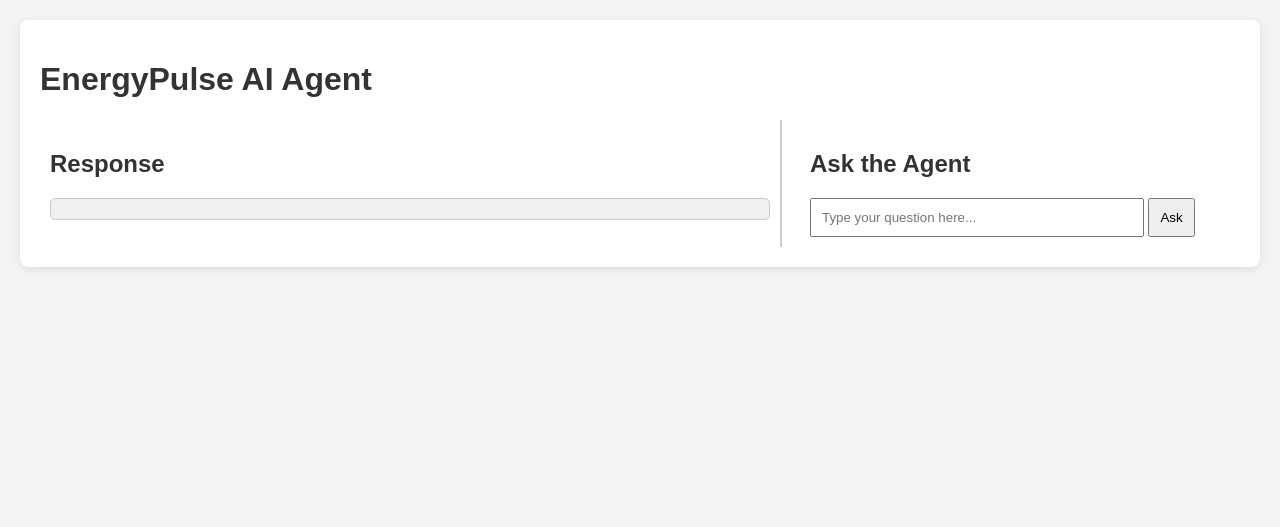
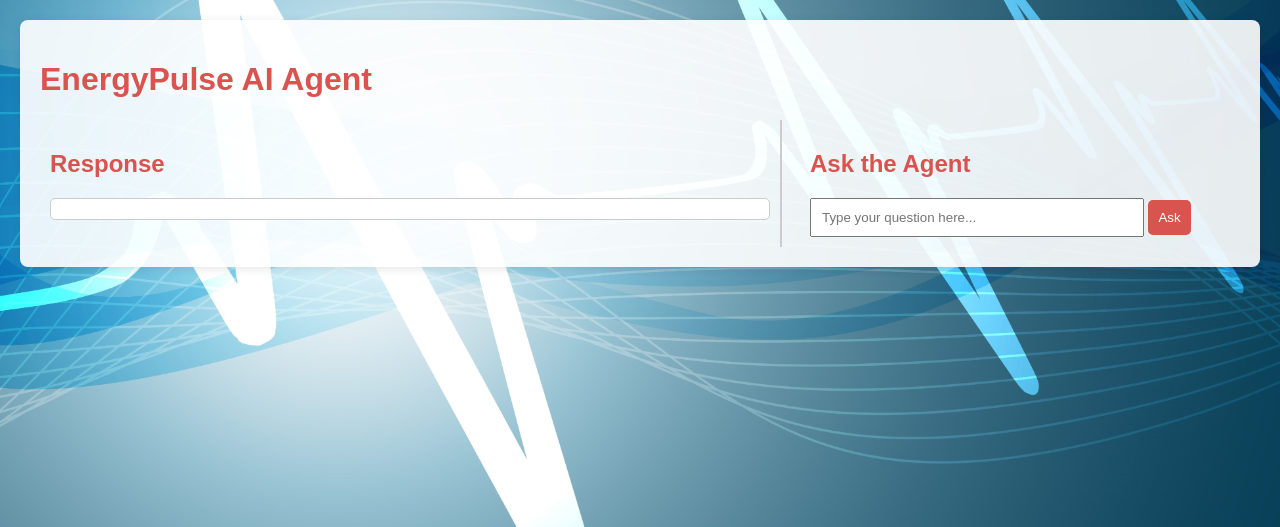
Before and after one commit to REDG88/energypulse, a Flask app: page / in a window 1280 px wide. Shown: the top 527 px of the page. Run offline with Flask 3, Linux system fonts and the light colour scheme; data that the repository does not hold is empty; parts of the project's set-up code (start-up, migrations or seed data) failed here and were passed over.

Commit message:
Update styles.css

```diff
--- a/static/css/styles.css
+++ b/static/css/styles.css
@@ -3,19 +3,22 @@ body {
     background-color: #f4f4f4;
     margin: 0;
     padding: 20px;
+    background-image: url('/images/412.jpg'); /* Adjust path based on your structure */
+    background-size: cover; /* Cover the whole background */
+    background-position: center; /* Center the image */
 }
 
 .container {
     max-width: 1200px;
     margin: auto;
     padding: 20px;
-    background: white;
+    background: rgba(255, 255, 255, 0.9); /* Slightly transparent white background */
     border-radius: 8px;
     box-shadow: 0 2px 10px rgba(0, 0, 0, 0.1);
 }
 
 h1, h2 {
-    color: #333;
+    color: #d9534f; /* A red tone matching the heartbeat theme */
 }
 
 .flex-container {
@@ -36,7 +39,7 @@ h1, h2 {
 }
 
 .response-box {
-    background-color: #f0f0f0;
+    background-color: #ffffff; /* White background for response */
     border: 1px solid #ccc;
     border-radius: 5px;
     padding: 10px;
@@ -51,4 +54,13 @@ h1, h2 {
 
 #askButton {
     padding: 10px;
+    background-color: #d9534f; /* Button color matching the heartbeat theme */
+    color: white; /* Button text color */
+    border: none; /* Remove default border */
+    border-radius: 5px; /* Rounded corners for button */
+    cursor: pointer; /* Pointer cursor on hover */
 }
+
+#askButton:hover {
+    background-color: #c9302c; /* Darker shade on hover */
+}
```
